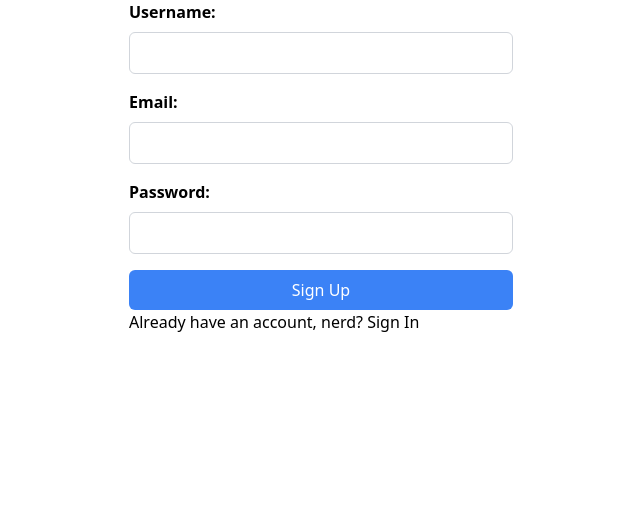
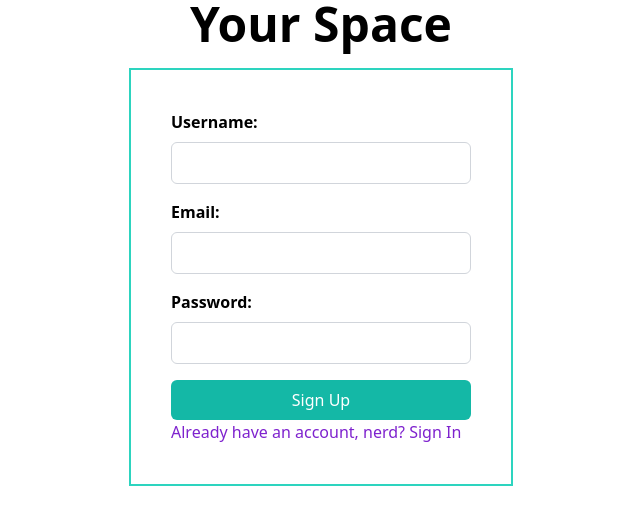
Before and after one commit to Palealmond/YourSpace, a React (Create React App) app in the folder your_space/: page /signup in a window 1280 px wide. Shown: the top 524 px of the page, without its empty margins (319-959 px from the left). Built offline with nearby package versions, Linux system fonts and the light colour scheme.

Commit message:
Styled the signin/up

```diff
--- a/your_space/src/components/SignIn/SignIn.jsx
+++ b/your_space/src/components/SignIn/SignIn.jsx
@@ -36,10 +36,10 @@ export default function SignIn({ onSignIn }) {
 
   return (
     <>
-      <h1 className="text-3xl font-bold text-center">Your Space</h1>
+      <h1 className="text-5xl font-bold text-center mb-5">Your Space</h1>
 
       {error && <p className="text-red-500">{error}</p>}
-      <form onSubmit={handleSubmit} className="max-w-sm mx-auto">
+      <form onSubmit={handleSubmit} className="max-w-sm mx-auto border-2 p-10 border-teal-400">
         <div className="mb-4">
           <label htmlFor="username" className="block mb-2 font-semibold">Username:</label>
           <input type="text" id="username" value={username} onChange={(e) => setUsername(e.target.value)} className="w-full px-4 py-2 border border-gray-300 rounded-md" />
@@ -48,10 +48,10 @@ export default function SignIn({ onSignIn }) {
           <label htmlFor="password" className="block mb-2 font-semibold">Password:</label>
           <input type="password" id="password" value={password} onChange={(e) => setPassword(e.target.value)} className="w-full px-4 py-2 border border-gray-300 rounded-md" />
         </div>
-        <button type="submit" className="w-full py-2 px-4 text-white bg-blue-500 rounded-md hover:bg-blue-600">Sign In</button>
+        <button type="submit" className="w-full py-2 px-4 text-white bg-teal-500 rounded-md hover:bg-teal-600">Sign In</button>
       </form>
       <span>
-        <Link className="text-blue-700" to="/SignUp">
+        <Link className="text-purple-700 flex justify-center" to="/SignUp">
           {" "}
           Need an account, nerd?{" "}
         </Link>
--- a/your_space/src/components/SignUp/SignUp.jsx
+++ b/your_space/src/components/SignUp/SignUp.jsx
@@ -25,7 +25,9 @@ export default function SignUp({ onSignUp }) {
   };
 
   return (
-    <form onSubmit={handleFormSubmit} className="max-w-sm mx-auto">
+    <>
+      <h1 className="text-5xl font-bold text-center mb-5">Your Space</h1>
+      <form onSubmit={handleFormSubmit} className="max-w-sm mx-auto border-2 p-10 border-teal-400">
         <div className="mb-4">
           <label htmlFor="username" className="block mb-2 font-semibold">
             Username:
@@ -65,13 +67,14 @@ export default function SignUp({ onSignUp }) {
         {error && <p>{error}</p>}
         <button
           type="submit"
-        className="w-full py-2 px-4 text-white bg-blue-500 rounded-md hover:bg-blue-600"
+          className="w-full py-2 px-4 text-white bg-teal-500 rounded-md hover:bg-teal-600"
         >
           Sign Up
         </button>
-      <p>
+        <p className="text-purple-700">
           Already have an account, nerd? <Link to="/">Sign In</Link>
         </p>
       </form>
+    </>
   );
 }
```
Lines whose indentation alone changed are shown as unchanged.
